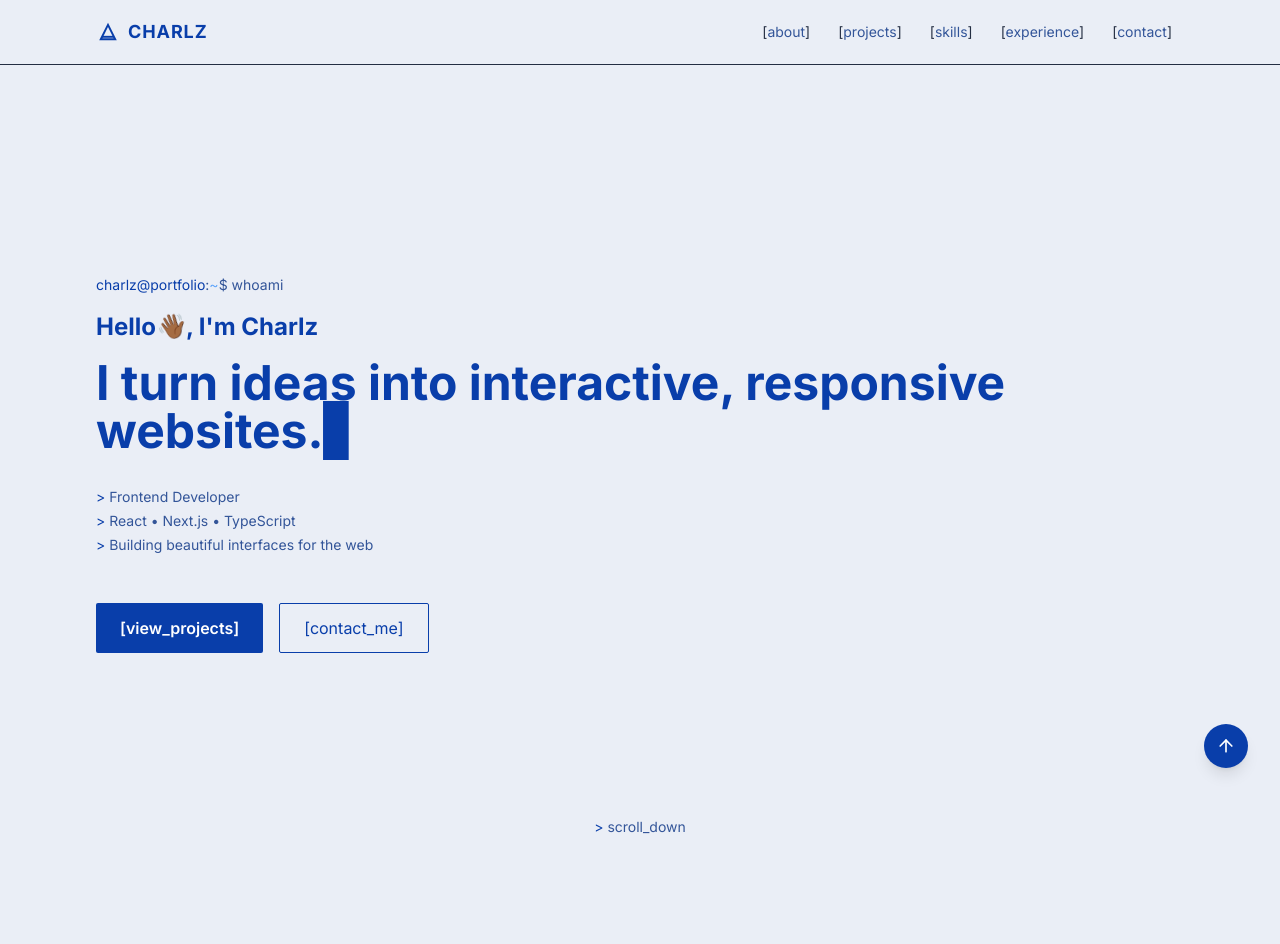
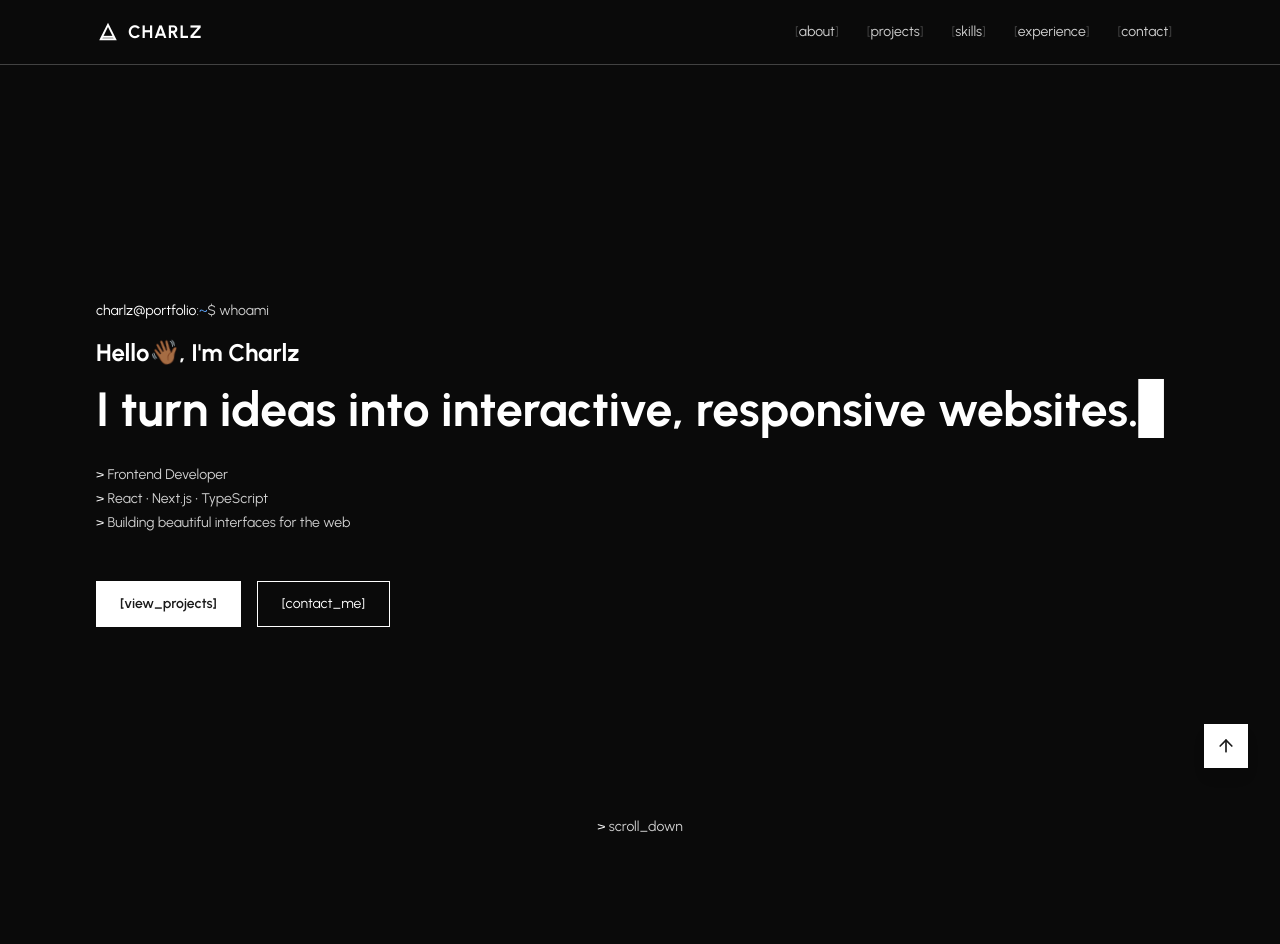
Before and after one commit to charlzx/portfolio, a Next.js app: page / in a window 1280 px wide. Shown: the top 944 px of the page. Built offline with nearby package versions, Linux system fonts and the light colour scheme.

Commit message:
refactor(theme): lock dark mode and improve monochrome tokens

```diff
--- a/app/globals.css
+++ b/app/globals.css
@@ -2,217 +2,98 @@
 @tailwind components;
 @tailwind utilities;
 
-/* Terminal-style portfolio design system */
+/* Monochrome editorial design system */
 
 @layer base {
-  :root {
-    --background: 0 0% 4%;
-    --foreground: 45 100% 50%;
+  :root,
+  .light {
+    --background: 0 0% 98%;
+    --foreground: 0 0% 6%;
 
-    --card: 0 0% 6%;
-    --card-foreground: 45 100% 50%;
+    --card: 0 0% 100%;
+    --card-foreground: 0 0% 6%;
 
-    --popover: 0 0% 6%;
-    --popover-foreground: 45 100% 50%;
+    --popover: 0 0% 100%;
+    --popover-foreground: 0 0% 6%;
 
-    --primary: 45 100% 50%;
-    --primary-foreground: 0 0% 4%;
+    --primary: 0 0% 6%;
+    --primary-foreground: 0 0% 98%;
 
-    --secondary: 0 0% 12%;
-    --secondary-foreground: 45 100% 50%;
+    --secondary: 0 0% 94%;
+    --secondary-foreground: 0 0% 6%;
 
-    --muted: 0 0% 15%;
-    --muted-foreground: 45 30% 60%;
+    --muted: 0 0% 92%;
+    --muted-foreground: 0 0% 6%;
 
-    --accent: 45 100% 50%;
-    --accent-foreground: 0 0% 4%;
+    --accent: 0 0% 6%;
+    --accent-foreground: 0 0% 98%;
 
     --destructive: 0 84.2% 60.2%;
     --destructive-foreground: 210 40% 98%;
 
-    --border: 45 30% 20%;
-    --input: 0 0% 12%;
-    --ring: 45 100% 50%;
+    --border: 0 0% 86%;
+    --input: 0 0% 95%;
+    --ring: 0 0% 8%;
 
-    --radius: 0.25rem;
+    --radius: 0.5rem;
 
-    /* Terminal specific */
-    --terminal-green: 120 100% 40%;
-    --terminal-amber: 45 100% 50%;
-    --terminal-cursor: 45 100% 50%;
-    --terminal-dim: 45 30% 40%;
+    --terminal-green: 0 0% 20%;
+    --terminal-amber: 0 0% 20%;
+    --terminal-cursor: 0 0% 20%;
+    --terminal-dim: 0 0% 40%;
 
-    --sidebar-background: 0 0% 6%;
-    --sidebar-foreground: 45 100% 50%;
-    --sidebar-primary: 45 100% 50%;
-    --sidebar-primary-foreground: 0 0% 4%;
-    --sidebar-accent: 0 0% 12%;
-    --sidebar-accent-foreground: 45 100% 50%;
-    --sidebar-border: 45 30% 20%;
-    --sidebar-ring: 45 100% 50%;
+    --sidebar-background: 0 0% 100%;
+    --sidebar-foreground: 0 0% 6%;
+    --sidebar-primary: 0 0% 12%;
+    --sidebar-primary-foreground: 0 0% 98%;
+    --sidebar-accent: 0 0% 92%;
+    --sidebar-accent-foreground: 0 0% 6%;
+    --sidebar-border: 0 0% 86%;
+    --sidebar-ring: 0 0% 18%;
   }
 
   .dark {
     --background: 0 0% 4%;
-    --foreground: 45 100% 50%;
+    --foreground: 0 0% 100%;
 
-    --card: 0 0% 6%;
-    --card-foreground: 45 100% 50%;
+    --card: 0 0% 4%;
+    --card-foreground: 0 0% 100%;
 
-    --popover: 0 0% 6%;
-    --popover-foreground: 45 100% 50%;
+    --popover: 0 0% 4%;
+    --popover-foreground: 0 0% 100%;
 
-    --primary: 45 100% 50%;
-    --primary-foreground: 0 0% 4%;
+    --primary: 0 0% 100%;
+    --primary-foreground: 0 0% 10%;
 
-    --secondary: 0 0% 12%;
-    --secondary-foreground: 45 100% 50%;
+    --secondary: 0 0% 10%;
+    --secondary-foreground: 0 0% 96%;
 
-    --muted: 0 0% 15%;
-    --muted-foreground: 45 30% 60%;
+    --muted: 0 0% 12%;
+    --muted-foreground: 0 0% 82%;
 
-    --accent: 45 100% 50%;
-    --accent-foreground: 0 0% 4%;
+    --accent: 0 0% 96%;
+    --accent-foreground: 0 0% 12%;
 
     --destructive: 0 62.8% 30.6%;
     --destructive-foreground: 210 40% 98%;
 
-    --border: 45 30% 20%;
-    --input: 0 0% 12%;
-    --ring: 45 100% 50%;
+    --border: 0 0% 26%;
+    --input: 0 0% 10%;
+    --ring: 0 0% 96%;
 
-    --sidebar-background: 0 0% 6%;
-    --sidebar-foreground: 45 100% 50%;
-    --sidebar-primary: 45 100% 50%;
-    --sidebar-primary-foreground: 0 0% 4%;
-    --sidebar-accent: 0 0% 12%;
-    --sidebar-accent-foreground: 45 100% 50%;
-    --sidebar-border: 45 30% 20%;
-    --sidebar-ring: 45 100% 50%;
-  }
+    --terminal-green: 0 0% 96%;
+    --terminal-amber: 0 0% 96%;
+    --terminal-cursor: 0 0% 96%;
+    --terminal-dim: 0 0% 74%;
 
-  .light {
-    --background: 0 0% 96%;
-    --foreground: 220 20% 20%;
-
-    --card: 0 0% 98%;
-    --card-foreground: 220 20% 20%;
-
-    --popover: 0 0% 100%;
-    --popover-foreground: 220 20% 20%;
-
-    --primary: 220 80% 50%;
-    --primary-foreground: 0 0% 100%;
-
-    --secondary: 220 10% 90%;
-    --secondary-foreground: 220 20% 25%;
-
-    --muted: 220 10% 85%;
-    --muted-foreground: 220 15% 40%;
-
-    --accent: 220 80% 50%;
-    --accent-foreground: 0 0% 100%;
-
-    --destructive: 0 84% 60%;
-    --destructive-foreground: 0 0% 100%;
-
-    --border: 220 15% 80%;
-    --input: 220 10% 94%;
-    --ring: 220 80% 50%;
-
-    --terminal-green: 120 60% 35%;
-    --terminal-amber: 45 100% 40%;
-    --terminal-cursor: 220 80% 50%;
-    --terminal-dim: 220 15% 45%;
-
-    --sidebar-background: 0 0% 100%;
-    --sidebar-foreground: 220 20% 20%;
-    --sidebar-primary: 220 80% 50%;
-    --sidebar-primary-foreground: 0 0% 100%;
-    --sidebar-accent: 220 10% 94%;
-    --sidebar-accent-foreground: 220 20% 30%;
-    --sidebar-border: 220 10% 85%;
-    --sidebar-ring: 220 80% 50%;
-  }
-
-  /* Navy Theme - Professional navy blue with crisp contrast */
-  .navy {
-    --background: 220 40% 94%;
-    --foreground: 220 90% 25%;
-
-    --card: 220 35% 97%;
-    --card-foreground: 220 90% 25%;
-
-    --popover: 220 35% 97%;
-    --popover-foreground: 220 90% 25%;
-
-    --primary: 220 90% 35%;
-    --primary-foreground: 0 0% 100%;
-
-    --secondary: 220 30% 88%;
-    --secondary-foreground: 220 90% 30%;
-
-    --muted: 220 25% 85%;
-    --muted-foreground: 220 50% 40%;
-
-    --accent: 220 90% 35%;
-    --accent-foreground: 0 0% 100%;
-
-    --destructive: 0 84% 60%;
-    --destructive-foreground: 0 0% 100%;
-
-    --border: 220 40% 75%;
-    --input: 220 30% 92%;
-    --ring: 220 90% 35%;
-
-    --sidebar-background: 220 35% 97%;
-    --sidebar-foreground: 220 90% 25%;
-    --sidebar-primary: 220 90% 35%;
-    --sidebar-primary-foreground: 0 0% 100%;
-    --sidebar-accent: 220 30% 88%;
-    --sidebar-accent-foreground: 220 90% 30%;
-    --sidebar-border: 220 40% 75%;
-    --sidebar-ring: 220 90% 35%;
-  }
-
-  /* Sunset Theme - Dark with vibrant coral/orange */
-  .sunset {
-    --background: 0 0% 4%;
-    --foreground: 15 100% 60%;
-
-    --card: 0 0% 6%;
-    --card-foreground: 15 100% 60%;
-
-    --popover: 0 0% 6%;
-    --popover-foreground: 15 100% 60%;
-
-    --primary: 15 100% 60%;
-    --primary-foreground: 0 0% 4%;
-
-    --secondary: 0 0% 12%;
-    --secondary-foreground: 15 100% 60%;
-
-    --muted: 0 0% 15%;
-    --muted-foreground: 15 60% 65%;
-
-    --accent: 15 100% 60%;
-    --accent-foreground: 0 0% 4%;
-
-    --destructive: 0 84% 60%;
-    --destructive-foreground: 0 0% 100%;
-
-    --border: 15 50% 20%;
-    --input: 0 0% 12%;
-    --ring: 15 100% 60%;
-
-    --sidebar-background: 0 0% 6%;
-    --sidebar-foreground: 15 100% 60%;
-    --sidebar-primary: 15 100% 60%;
-    --sidebar-primary-foreground: 0 0% 4%;
-    --sidebar-accent: 0 0% 12%;
-    --sidebar-accent-foreground: 15 100% 60%;
-    --sidebar-border: 15 50% 20%;
-    --sidebar-ring: 15 100% 60%;
+    --sidebar-background: 0 0% 4%;
+    --sidebar-foreground: 0 0% 100%;
+    --sidebar-primary: 0 0% 100%;
+    --sidebar-primary-foreground: 0 0% 10%;
+    --sidebar-accent: 0 0% 10%;
+    --sidebar-accent-foreground: 0 0% 96%;
+    --sidebar-border: 0 0% 26%;
+    --sidebar-ring: 0 0% 96%;
   }
 }
 
@@ -227,6 +108,25 @@
 
   body {
     @apply bg-background text-foreground;
+    font-size: 14px;
+    line-height: 1.45;
+  }
+
+  /* Hard square aesthetic for monochrome redesign */
+  button,
+  input,
+  textarea,
+  select,
+  section,
+  article,
+  .rounded-sm,
+  .rounded,
+  .rounded-md,
+  .rounded-lg,
+  .rounded-xl,
+  .rounded-2xl,
+  .rounded-full {
+    border-radius: 0 !important;
   }
 
   ::selection {
@@ -299,6 +199,63 @@
       inset 1px 1px 0 hsl(var(--border)),
       inset -1px -1px 0 hsl(var(--border));
   }
+
+  .folder-stack-panel {
+    position: sticky;
+    top: calc(3.5rem + var(--stack-offset, 0px));
+    z-index: var(--stack-z, 1);
+    background: hsl(var(--background));
+    border-top: 1px solid hsl(var(--border));
+    box-shadow: 0 -1px 0 hsl(var(--border));
+  }
+
+  .folder-stack-tab {
+    width: 100%;
+    display: flex;
+    align-items: center;
+    justify-content: space-between;
+    gap: 1rem;
+    border-bottom: 1px solid hsl(var(--border));
+    padding: 0.75rem 1rem;
+    background: hsl(var(--background));
+    color: hsl(var(--muted-foreground));
+    font-size: 10px;
+    font-weight: 600;
+    letter-spacing: 0.14em;
+    text-transform: uppercase;
+    transition: color 160ms ease, background 160ms ease;
+  }
+
+  .folder-stack-tab:hover {
+    color: hsl(var(--foreground));
+    background: hsl(var(--secondary));
+  }
+
+  .folder-stack-tab.is-active {
+    color: hsl(var(--foreground));
+  }
+
+  .folder-stack-tab-hint {
+    font-size: 9px;
+    letter-spacing: 0.12em;
+    color: hsl(var(--muted-foreground));
+  }
+
+  .folder-stack-content {
+    max-height: 0;
+    opacity: 0;
+    overflow: hidden;
+    pointer-events: none;
+    transition: max-height 380ms ease, opacity 200ms ease;
+  }
+
+  .folder-stack-content.is-open {
+    max-height: calc(100vh - 8rem);
+    opacity: 1;
+    overflow-y: auto;
+    overscroll-behavior: contain;
+    pointer-events: auto;
+  }
 }
 
 @layer utilities {
--- a/app/layout.tsx
+++ b/app/layout.tsx
@@ -1,9 +1,9 @@
 import type { Metadata } from "next";
-import { Inter } from "next/font/google";
+import { Urbanist } from "next/font/google";
 import "./globals.css";
 import Providers from "./providers";
 
-const inter = Inter({ subsets: ["latin"] });
+const urbanist = Urbanist({ subsets: ["latin"] });
 
 export const metadata: Metadata = {
   metadataBase: new URL('https://charlz.dev'),
@@ -77,6 +77,14 @@ export default function RootLayout({
 }: {
   children: React.ReactNode;
 }) {
+  const modeScript = `
+    (function () {
+      var root = document.documentElement;
+      root.classList.remove("light", "dark");
+      root.classList.add("dark");
+    })();
+  `;
+
   const jsonLd = {
     '@context': 'https://schema.org',
     '@type': 'Person',
@@ -106,14 +114,15 @@ export default function RootLayout({
   };
 
   return (
-    <html lang="en" className="dark">
+    <html lang="en" className="dark" suppressHydrationWarning>
       <head>
+        <script dangerouslySetInnerHTML={{ __html: modeScript }} />
         <script
           type="application/ld+json"
           dangerouslySetInnerHTML={{ __html: JSON.stringify(jsonLd) }}
         />
       </head>
-      <body className={`${inter.className} antialiased`}>
+      <body className={`${urbanist.className} antialiased`}>
         <Providers>
           {children}
         </Providers>
--- a/app/providers.tsx
+++ b/app/providers.tsx
@@ -14,8 +14,8 @@ const GridPatternBackground = () => {
       className="fixed inset-0 z-0 pointer-events-none"
       style={{
         backgroundImage: `
-          linear-gradient(to right, rgba(255, 255, 255, 0.1) 1px, transparent 1px),
-          linear-gradient(to bottom, rgba(255, 255, 255, 0.1) 1px, transparent 1px)
+          linear-gradient(to right, hsl(var(--foreground) / 0.08) 1px, transparent 1px),
+          linear-gradient(to bottom, hsl(var(--foreground) / 0.08) 1px, transparent 1px)
         `,
         backgroundSize: '40px 40px'
       }}
--- a/src/components/portfolio/SettingsMenu.tsx
+++ b/src/components/portfolio/SettingsMenu.tsx
@@ -2,7 +2,7 @@
 
 import { useEffect, useRef, useState } from "react";
 import { motion, AnimatePresence } from "framer-motion";
-import { Settings, Moon, Sun } from "lucide-react";
+import { Settings, Moon } from "lucide-react";
 import { useTheme } from "@/contexts/ThemeContext";
 
 interface SettingsMenuProps {
@@ -12,7 +12,7 @@ interface SettingsMenuProps {
 const SettingsMenu = ({ iconOnly = false }: SettingsMenuProps) => {
   const [isOpen, setIsOpen] = useState(false);
   const containerRef = useRef<HTMLDivElement>(null);
-  const { mode, setMode } = useTheme();
+  const { mode } = useTheme();
 
   useEffect(() => {
     const handleClickOutside = (event: MouseEvent) => {
@@ -50,34 +50,13 @@ const SettingsMenu = ({ iconOnly = false }: SettingsMenuProps) => {
             transition={{ duration: 0.15 }}
             className="absolute right-0 bottom-10 w-56 rounded-lg border border-border bg-card p-3 shadow-xl"
           >
-            <p className="text-xs text-muted-foreground mb-2">
-              <span className="text-primary">&gt;</span> Mode
+            <p className="mb-2 text-xs text-muted-foreground">
+              <span className="text-primary">&gt;</span> Theme
             </p>
 
-            <div className="grid grid-cols-2 gap-2">
-              <button
-                onClick={() => setMode("light")}
-                className={`flex items-center justify-center gap-1 rounded-md border px-2 py-2 text-xs transition-colors ${
-                  mode === "light"
-                    ? "border-primary bg-primary/10 text-primary"
-                    : "border-border bg-secondary text-muted-foreground hover:text-primary"
-                }`}
-              >
-                <Sun size={14} />
-                Navy
-              </button>
-
-              <button
-                onClick={() => setMode("dark")}
-                className={`flex items-center justify-center gap-1 rounded-md border px-2 py-2 text-xs transition-colors ${
-                  mode === "dark"
-                    ? "border-primary bg-primary/10 text-primary"
-                    : "border-border bg-secondary text-muted-foreground hover:text-primary"
-                }`}
-              >
-                <Moon size={14} />
-                Sunset
-              </button>
+            <div className="flex items-center justify-center gap-1 border border-primary bg-primary/10 px-2 py-2 text-xs text-primary">
+              <Moon size={14} />
+              {mode}
             </div>
           </motion.div>
         )}
--- a/src/contexts/ThemeContext.tsx
+++ b/src/contexts/ThemeContext.tsx
@@ -1,82 +1,30 @@
 "use client";
 
-import { createContext, useContext, useState, useEffect, ReactNode } from "react";
+import { createContext, useContext, useMemo, ReactNode } from "react";
 
-export type ThemeColor = "navy" | "sunset";
-export type ThemeMode = "light" | "dark";
+export type ThemeMode = "dark";
 
 interface ThemeContextType {
-  theme: ThemeColor;
   mode: ThemeMode;
-  setTheme: (theme: ThemeColor) => void;
   setMode: (mode: ThemeMode) => void;
   toggleMode: () => void;
 }
 
 const ThemeContext = createContext<ThemeContextType | undefined>(undefined);
 
-const themeColors: Record<ThemeColor, { primary: string; accent: string; name: string; isLight?: boolean }> = {
-  navy: { primary: "220 90% 35%", accent: "220 90% 30%", name: "Navy", isLight: true },
-  sunset: { primary: "15 100% 60%", accent: "15 100% 55%", name: "Sunset" },
-};
-
 export const ThemeProvider = ({ children }: { children: ReactNode }) => {
-  const [theme, setTheme] = useState<ThemeColor>("navy");
-  const [mounted, setMounted] = useState(false);
-
-  const mode: ThemeMode = themeColors[theme].isLight ? "light" : "dark";
-
-  const setMode = (nextMode: ThemeMode) => {
-    setTheme(nextMode === "light" ? "navy" : "sunset");
-  };
-
-  const toggleMode = () => {
-    setMode(mode === "light" ? "dark" : "light");
-  };
-
-  // Handle hydration
-  useEffect(() => {
-    setMounted(true);
-    const saved = localStorage.getItem("portfolio-theme") as ThemeColor;
-    // Validate saved theme exists in current theme options
-    if (saved && themeColors[saved]) {
-      setTheme(saved);
-    }
-  }, []);
-
-  useEffect(() => {
-    if (!mounted) return;
-
-    localStorage.setItem("portfolio-theme", theme);
-    const root = document.documentElement;
-    const colors = themeColors[theme];
-
-    // Safety check
-    if (!colors) return;
-
-    // Remove all theme classes
-    root.classList.remove("light", "dark", "navy", "sunset");
-
-    // Add appropriate theme class
-    if (colors.isLight) {
-      root.classList.add(theme);
-    } else {
-      root.classList.add("dark", theme);
-    }
-
-    root.style.setProperty("--primary", colors.primary);
-    root.style.setProperty("--accent", colors.accent);
-    root.style.setProperty("--foreground", colors.primary);
-    root.style.setProperty("--card-foreground", colors.primary);
-    root.style.setProperty("--popover-foreground", colors.primary);
-    root.style.setProperty("--secondary-foreground", colors.primary);
-    root.style.setProperty("--ring", colors.primary);
-    root.style.setProperty("--terminal-cursor", colors.primary);
-    root.style.setProperty("--border", `${colors.primary.split(" ")[0]} 30% 20%`);
-  }, [theme, mounted]);
+  const value = useMemo<ThemeContextType>(() => ({
+    mode: "dark",
+    setMode: () => {
+      // Dark-only theme: kept for compatibility with existing callers.
+    },
+    toggleMode: () => {
+      // Dark-only theme: kept for compatibility with existing callers.
+    },
+  }), []);
 
   return (
-    <ThemeContext.Provider value={{ theme, mode, setTheme, setMode, toggleMode }}>
+    <ThemeContext.Provider value={value}>
       {children}
     </ThemeContext.Provider>
   );
@@ -89,5 +37,3 @@ export const useTheme = () => {
   }
   return context;
 };
-
-export { themeColors };
```
